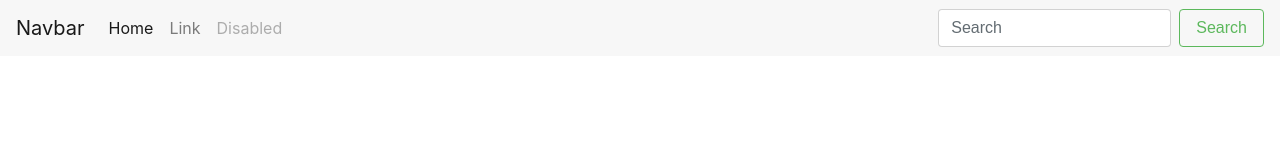
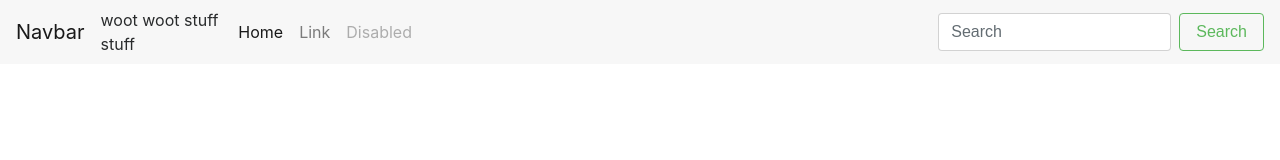
Before and after one commit to dant00ine/gitWorkshop, a plain HTML site: page templates/home.html in a window 1280 px wide. Drawn offline with Linux system fonts and the light colour scheme; files that its build step writes are made by us from their sources.

Commit message:
woot woot stuff stuff

```diff
--- a/templates/home.html
+++ b/templates/home.html
@@ -17,6 +17,7 @@
       </button>
       <a class="navbar-brand" href="/">Navbar</a>
 
+        woot woot stuff stuff
       <div class="collapse navbar-collapse" id="navbarSupportedContent">
         <ul class="navbar-nav mr-auto">
           <li class="nav-item active">
```
